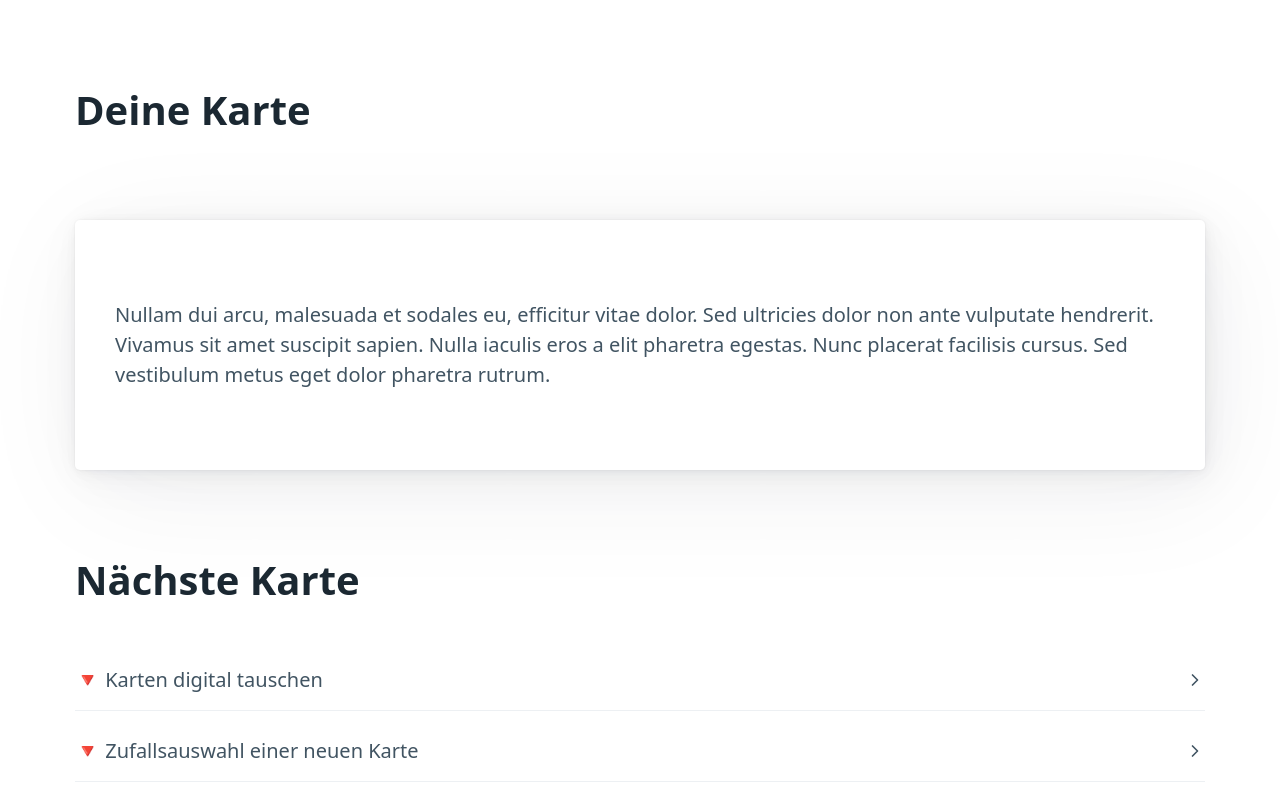
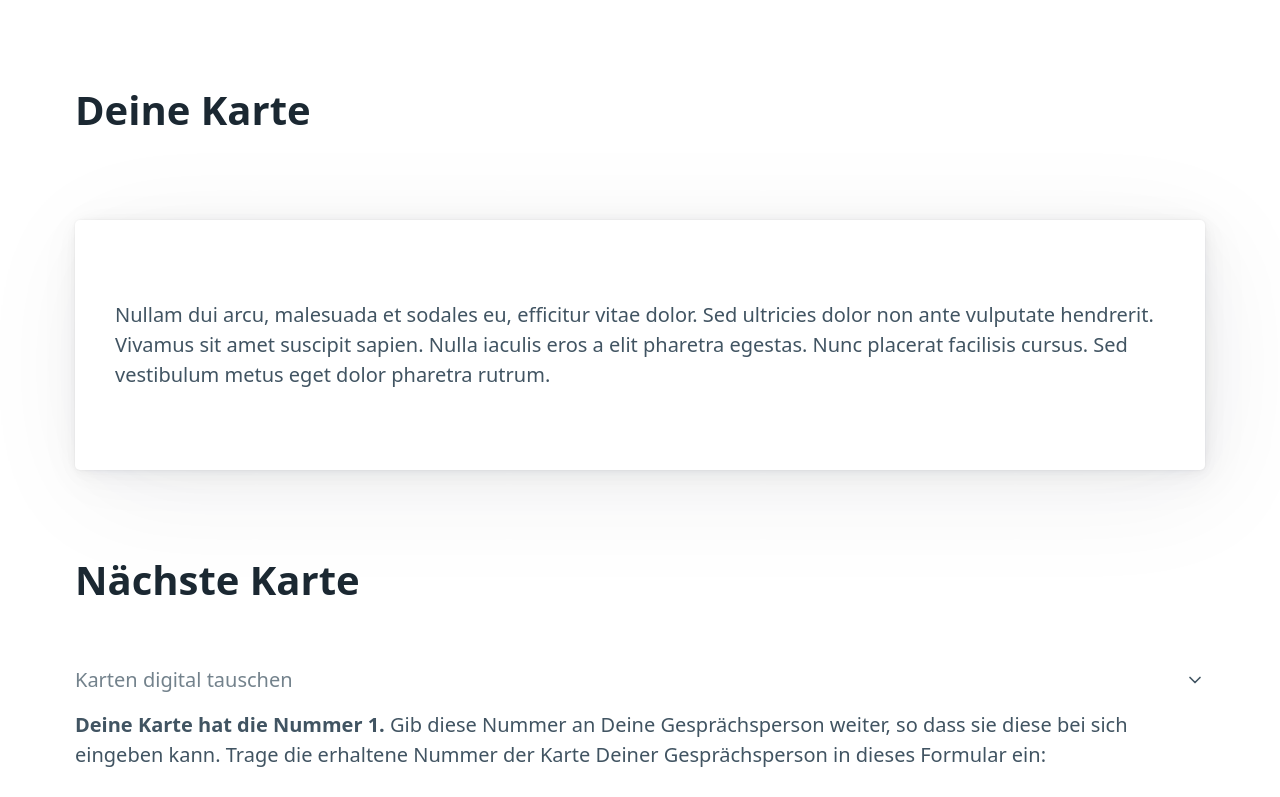
Before and after one commit to SubOptimal/kartentausch, a plain HTML site: page 1.html in a window 1280 px wide. Shown: the top 797 px of the page. Drawn offline with nearby package versions, Linux system fonts and the light colour scheme.

Commit message:
Update 1.html

```diff
--- a/1.html
+++ b/1.html
@@ -57,8 +57,8 @@
       </article>
 
       <h1>Nächste Karte</h1>
-    <p>  <details>
-  <summary>🔻 Karten digital tauschen</summary>
+    <p>  <details open>
+  <summary>Karten digital tauschen</summary>
   <p><strong id="currentPageNumber"></strong> Gib diese Nummer an Deine Gesprächsperson weiter, so dass sie diese bei sich eingeben kann. Trage die erhaltene Nummer der Karte Deiner Gesprächsperson in dieses Formular ein:</p>
 <p>    <form>
         <label for="numberInput">Erhaltene Nummer eingeben:</label>
@@ -69,12 +69,13 @@
 </details>
   </p>
   <p>  <details>
-  <summary>🔻 Zufallsauswahl einer neuen Karte</summary>
+  <summary>Zufallsauswahl einer neuen Karte</summary>
 <p>Klicke hier für eine zufällig ausgewählte andere Karte.
 <p>    <form>
         <input type="button" value="Zufallsauswahl" onclick="redirectToRandomPage()">
     </form></p>
     </details>
     </p>
+  </main>
 </body>
 </html>
```
